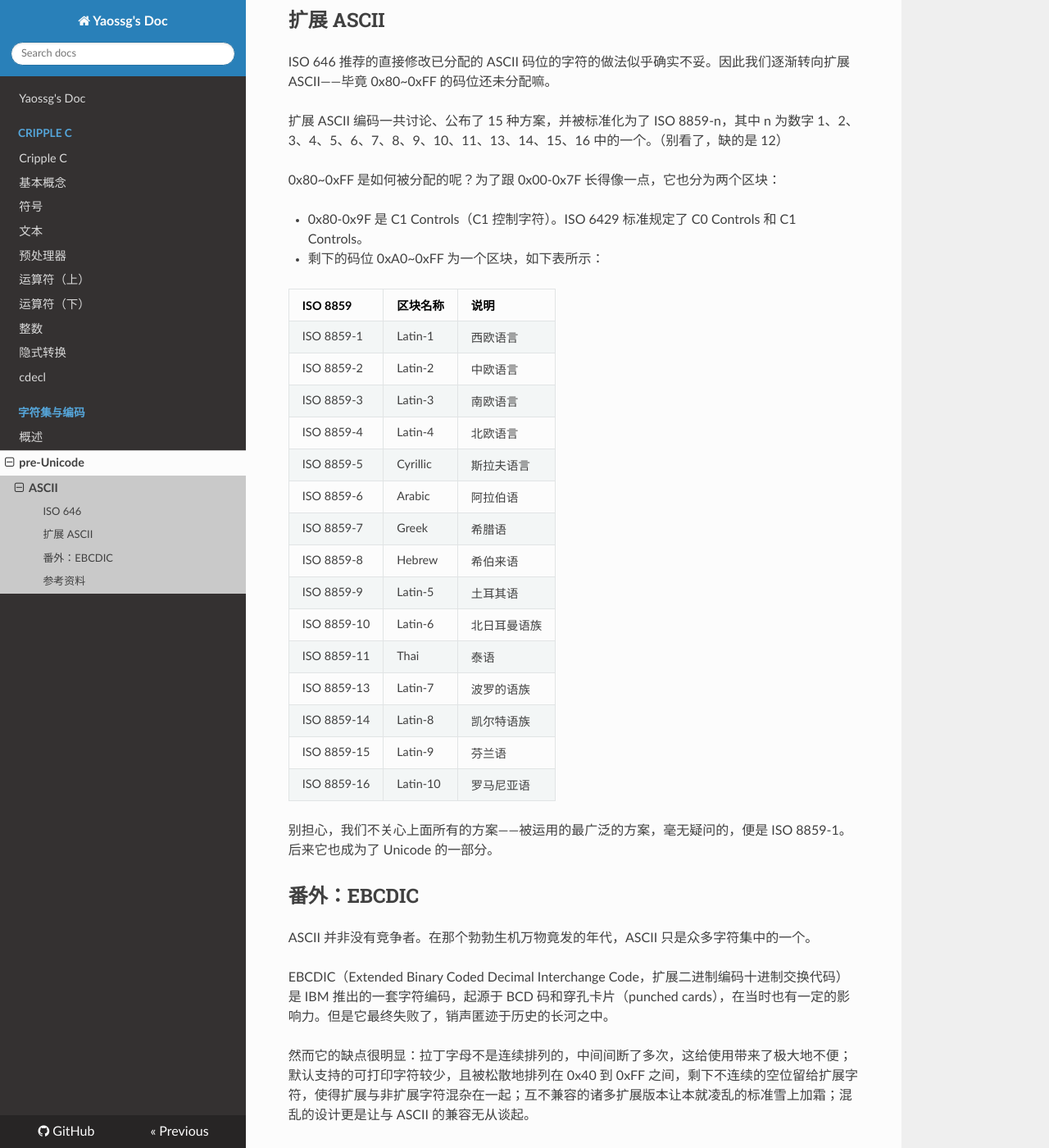
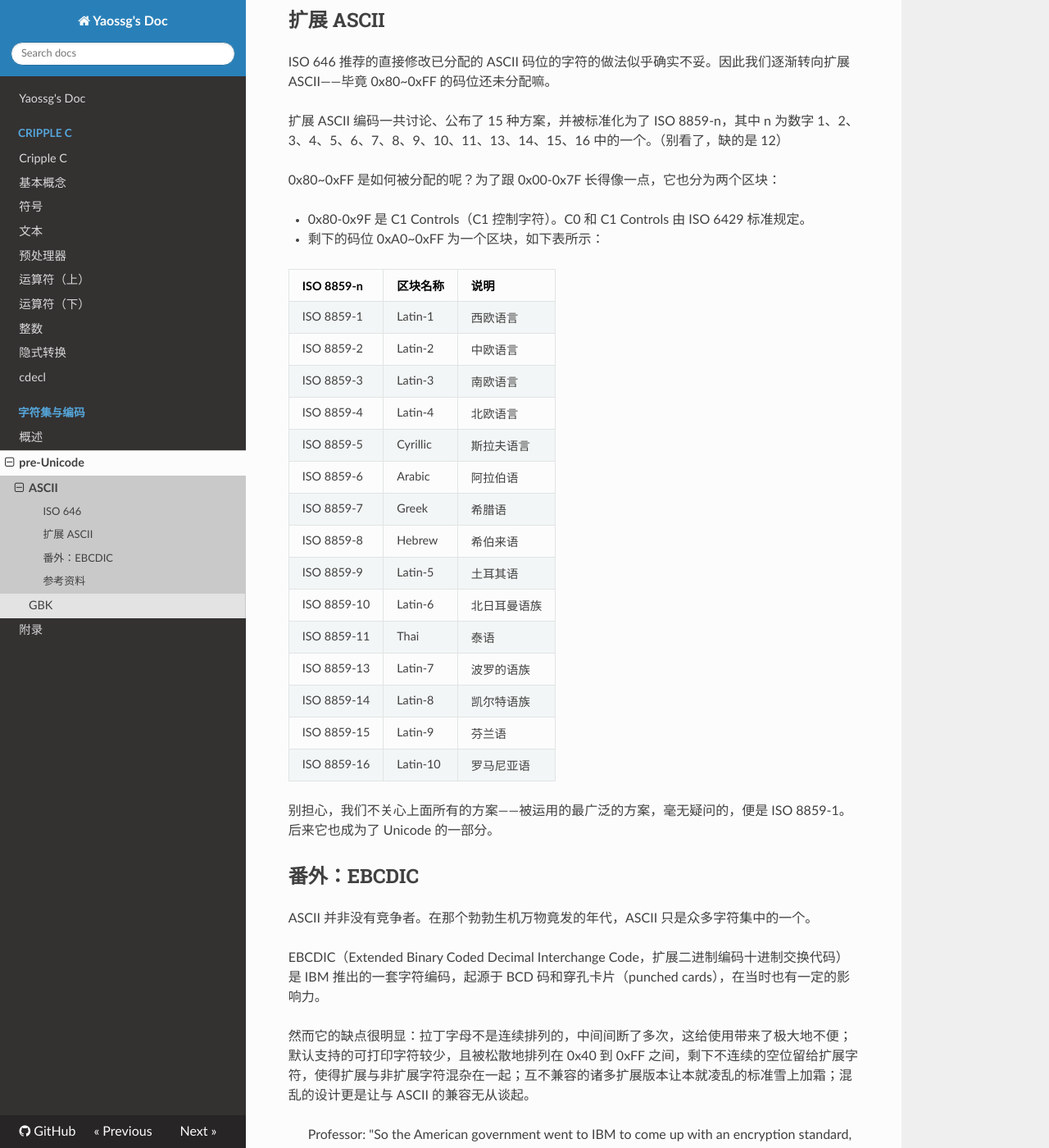
Before and after one commit to Yaossg/doc, an MkDocs documentation site: the page built from docs/ce/ascii/ascii.md, in a window 1280 px wide and 1400 px high, scrolled down 1113 px. Shown: the whole window at 82% size. Built offline with MkDocs 1.6.1, drawn with Linux system fonts in a browser that asks for light colours; nearby versions of some CDN libraries; some of the changed text lies outside the part shown.

Commit message:
+appendix

```diff
--- a/docs/ce/ascii/ascii.md
+++ b/docs/ce/ascii/ascii.md
@@ -36,11 +36,11 @@ ISO 646 推荐的直接修改已分配的 ASCII 码位的字符的做法似乎
 
 0x80~0xFF 是如何被分配的呢？为了跟 0x00-0x7F 长得像一点，它也分为两个区块：
 
-- 0x80-0x9F 是 C1 Controls（C1 控制字符）。ISO 6429 标准规定了 C0 Controls 和 C1 Controls。
+- 0x80-0x9F 是 C1 Controls（C1 控制字符）。C0 和 C1 Controls 由 ISO 6429 标准规定。
 
 - 剩下的码位 0xA0~0xFF 为一个区块，如下表所示：
 
-| ISO 8859    | 区块名称 | 说明         |
+| ISO 8859-n  | 区块名称 | 说明         |
 | ----------- | -------- | ------------ |
 | ISO 8859-1  | Latin-1  | 西欧语言     |
 | ISO 8859-2  | Latin-2  | 中欧语言     |
@@ -64,7 +64,7 @@ ISO 646 推荐的直接修改已分配的 ASCII 码位的字符的做法似乎
 
 ASCII 并非没有竞争者。在那个勃勃生机万物竟发的年代，ASCII 只是众多字符集中的一个。
 
-EBCDIC（Extended Binary Coded Decimal Interchange Code，扩展二进制编码十进制交换代码）是 IBM 推出的一套字符编码，起源于 BCD 码和穿孔卡片（punched cards），在当时也有一定的影响力。但是它最终失败了，销声匿迹于历史的长河之中。
+EBCDIC（Extended Binary Coded Decimal Interchange Code，扩展二进制编码十进制交换代码）是 IBM 推出的一套字符编码，起源于 BCD 码和穿孔卡片（punched cards），在当时也有一定的影响力。
 
 然而它的缺点很明显：拉丁字母不是连续排列的，中间间断了多次，这给使用带来了极大地不便；默认支持的可打印字符较少，且被松散地排列在 0x40 到 0xFF 之间，剩下不连续的空位留给扩展字符，使得扩展与非扩展字符混杂在一起；互不兼容的诸多扩展版本让本就凌乱的标准雪上加霜；混乱的设计更是让与 ASCII 的兼容无从谈起。
 
--- a/mkdocs.yml
+++ b/mkdocs.yml
@@ -37,3 +37,5 @@ nav:
         - '概述': ce/overview.md
         - 'pre-Unicode':
             - 'ASCII': ce/ascii/ascii.md
+            - 'GBK': ce/ascii/gbk.md
+        - '附录': ce/appendix.md
```
Also changed, not shown: other parts of docs/ce/ascii/ascii.md (+2 -2 lines), docs/ce/appendix.md (added, +16 -0 lines), docs/ce/ascii/gbk.md (+2 -0 lines).
